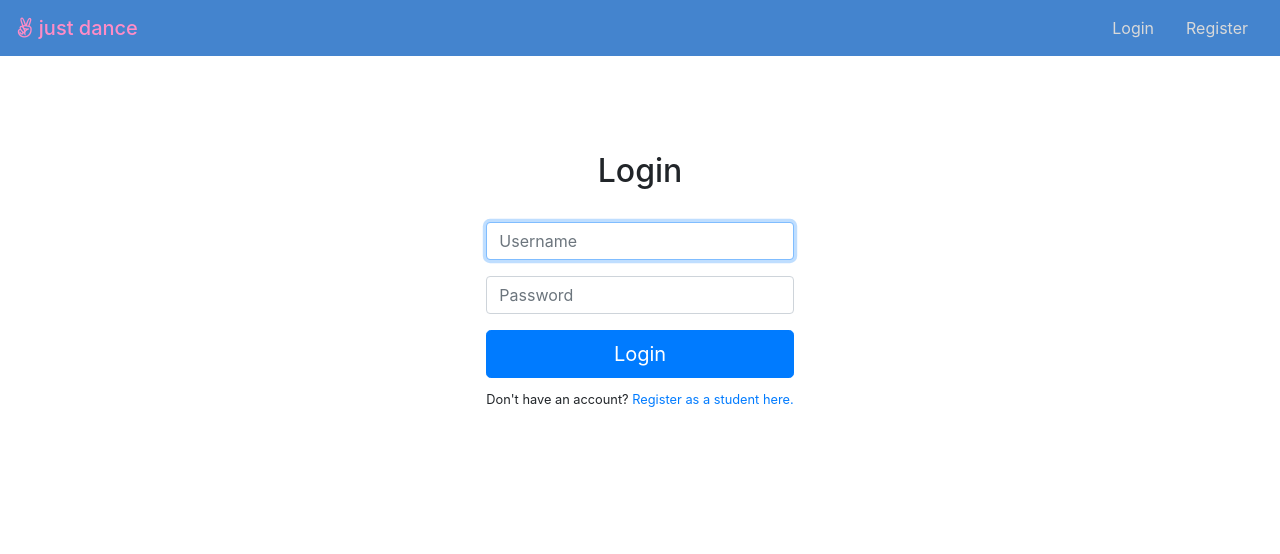
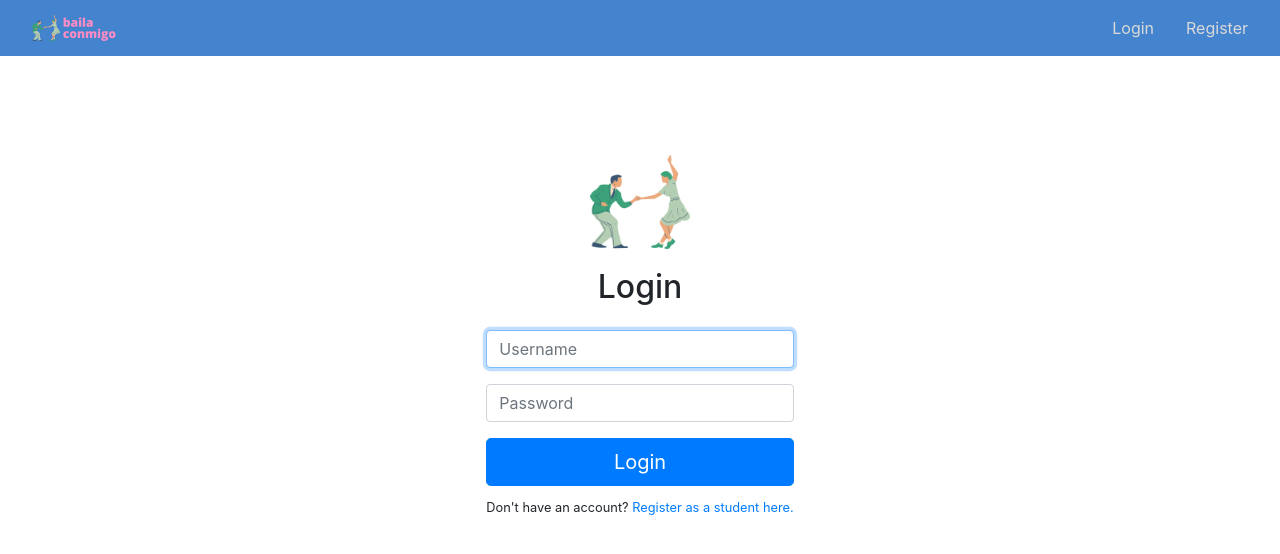
Before and after one commit to lmac-1/cs50w-finalproject, a Django app: page /login in a window 1280 px wide. Shown: the top 554 px of the page. Run offline with Django 3.2, Linux system fonts and the light colour scheme; some libraries are stand-ins or nearby versions.

Commit message:
Adding new logo and login icon

```diff
--- a/danceapp/static/danceapp/css/styles.css
+++ b/danceapp/static/danceapp/css/styles.css
@@ -12,6 +12,11 @@ ul {
 
 .text-pink {
     color: #FF8CC6;
+}
+
+/* LOGIN */
+.login-icon {
+    height: 6.25rem;
 }
 
 /* NOTIFICATIONS */
@@ -232,11 +237,6 @@ ul {
 /* INDEX STYLING (VIDEOS) */
 
 .card-box-shadow {
-    /* box-shadow: rgba(100, 100, 111, 0.2) 0px 7px 29px 0px; */
-
-    /* box-shadow: rgba(0, 0, 0, 0.15) 0px 5px 15px 0px; */
-
-    /* box-shadow: rgba(0, 0, 0, 0.15) 0px 15px 25px, rgba(0, 0, 0, 0.05) 0px 5px 10px; */
     box-shadow: rgba(99, 99, 99, 0.2) 0px 2px 8px 0px;
 }
 
@@ -246,16 +246,12 @@ ul {
     }
     100% {
         box-shadow: rgba(50, 50, 93, 0.25) 0px 2px 5px -1px, rgba(0, 0, 0, 0.3) 0px 1px 3px -1px;
-        /* box-shadow: rgba(0, 0, 0, 0.25) 0px 14px 28px, rgba(0, 0, 0, 0.22) 0px 10px 10px; */
     }
 }
 
 .card-box-shadow:hover {
-    /* box-shadow: rgba(0, 0, 0, 0.25) 0px 14px 28px, rgba(0, 0, 0, 0.22) 0px 10px 10px; */
     animation: linkhover ease-in-out 300ms forwards;
 }
-
-
 
 .card-homepage {
     padding: 0;
@@ -270,7 +266,6 @@ ul {
 .card-subtext {
     height: 3.375rem;
     font-size: 0.73rem;
-    /* color: #a9a9a9; */
     line-height: 0.73rem;
     border-top: 1px solid #EBF2FA;
 }
@@ -281,8 +276,6 @@ ul {
 }
 
 .card-icon {
-    /* color: #D55672; */
-    /* color: #1B263B; */
     color: #FF8CC6;
 }
 
--- a/danceapp/templates/danceapp/layout.html
+++ b/danceapp/templates/danceapp/layout.html
@@ -18,7 +18,7 @@
     <body>
 
         <nav class="navbar navbar-expand-lg navbar-light align-items-center layout-nav">
-            <span style="color: #FF8CC6;" class="navbar-brand brand-name mb-0 h1"><i class="fab fa-angellist"></i> just dance</span>
+            <img src="{% static 'danceapp/images/baila.png' %}" alt="icon for dance app" class="d-block" style="width: 116px;">
             <button class="navbar-toggler" type="button" data-toggle="collapse" data-target="#navbarNav" aria-controls="navbarNav" aria-expanded="false" aria-label="Toggle navigation">
                 <span class="navbar-toggler-icon"></span>
             </button>
--- a/danceapp/templates/danceapp/login.html
+++ b/danceapp/templates/danceapp/login.html
@@ -1,4 +1,5 @@
 {% extends "danceapp/layout.html" %}
+{% load static %}
 
 {% block title %}Login {% endblock %}
 
@@ -7,8 +8,8 @@
 <div class="d-flex pt-5 flex-column align-content-center justify-content-center">
 
     <div class="align-self-center text-center py-5 px-3 px-sm-4 px-md-5">
-
-        <h2 class="text-center title pb-4">Login</h2>
+        <img src="{% static 'danceapp/images/couple.png' %}" alt="Couple dancing together" class="mb-3 login-icon">
+        <h2 class="text-center title pb-3">Login</h2>
 
         {% for message in messages %}
             <div class="alert {{ message.tags }}" role="alert">
```
Also changed, not shown: danceapp/static/danceapp/images/baila.png (added), danceapp/static/danceapp/images/couple.png (added).
